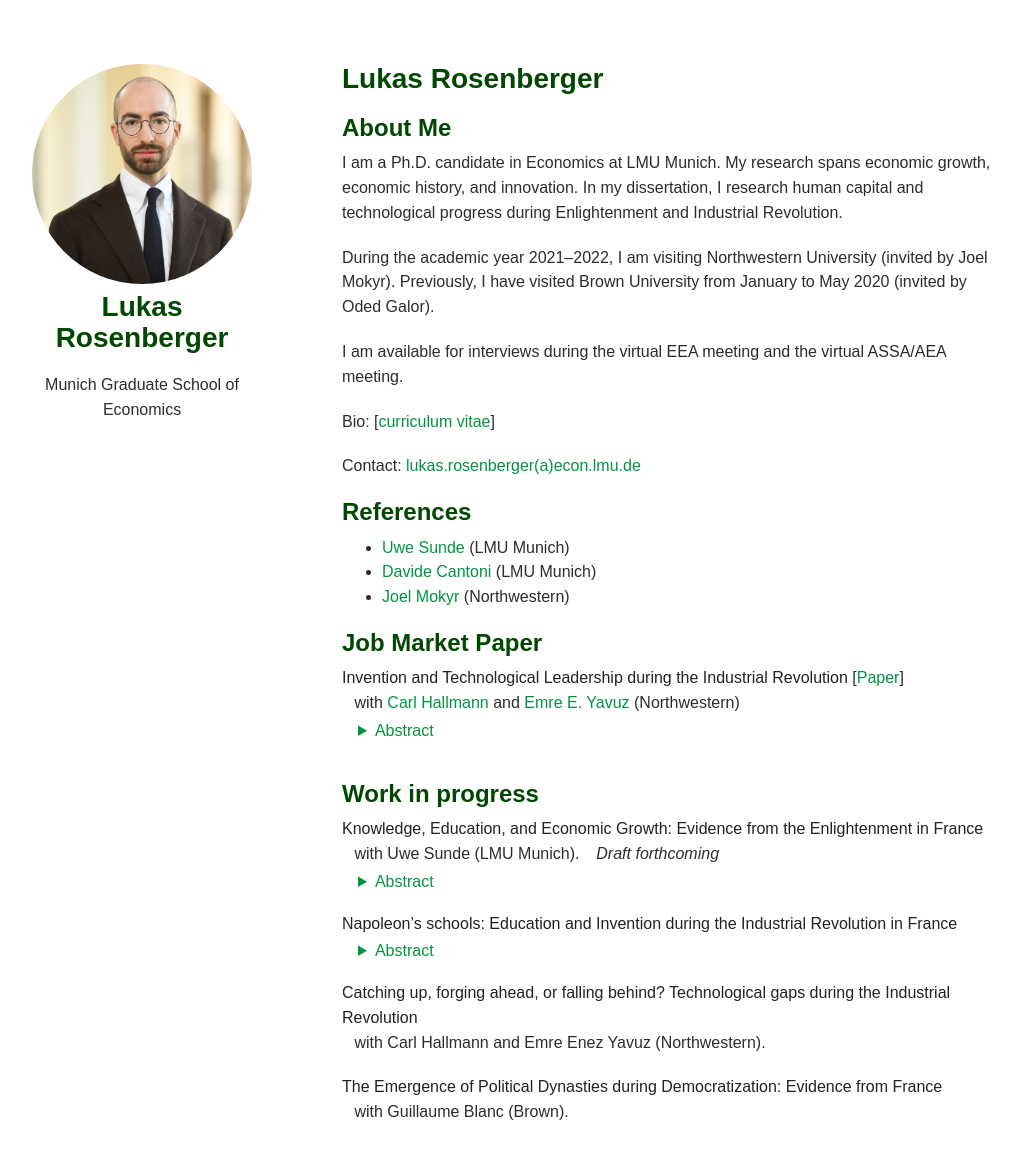
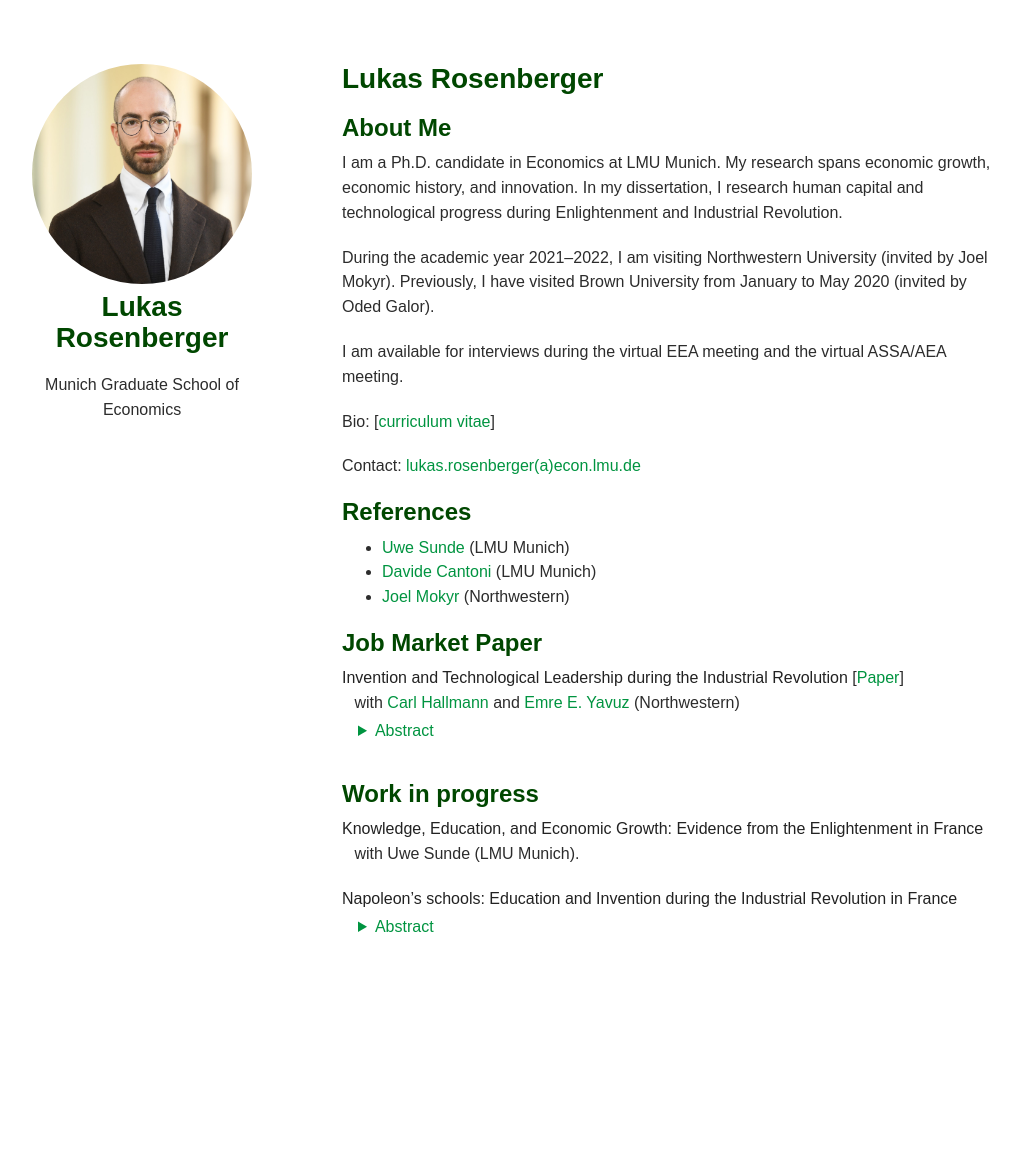
Before and after one commit to lukasrosenberger/academic, a Jekyll site: the page built from index.md, in a window 1280 px wide and 1309 px high. Shown: the top 1159 px of the window, without its empty margins (128-1148 px from the left). Built offline with Jekyll 4.4.1, drawn with Linux system fonts in a browser that asks for light colours; nearby versions of some CDN libraries; some web fonts are replaced; a style sheet for code colours, icons or effects is not loaded; some of the changed text lies outside the part shown.

Commit message:
reduced info

```diff
--- a/_config.yml
+++ b/_config.yml
@@ -2,7 +2,7 @@ title: Lukas Rosenberger
 #position: Ph.D. Candidate
 affiliation: Munich Graduate School of Economics
 #email: lukas.rosenberger@econ.lmu.de
-keywords: Lukas Rosenberger LMU Munich ludwig-maximilians-universität münchen economics history job market candidate northwestern
+keywords: Lukas Rosenberger Northwestern LMU Munich ludwig-maximilians-universität münchen economics history job market candidate northwestern
 #google_scholar: https://scholar.google.com/
 #github_link: https://github.com/yaoyao-liu/minimal-light
 avatar: ./assets/img/Lukas_Rosenberger_LMU.jpg
--- a/index.md
+++ b/index.md
@@ -61,7 +61,10 @@ The evidence informs a debate about whether the acceleration of technological pr
 
 **Knowledge, Education, and Economic Growth: Evidence from the Enlightenment in France**
   <br>
-  &ensp; with Uwe Sunde (LMU Munich). &ensp; *Draft forthcoming*
+  &ensp; with Uwe Sunde (LMU Munich). &ensp;
+
+<!--
+  *Draft forthcoming*
   <details>
   <summary>Abstract</summary>
 
@@ -69,11 +72,13 @@ The evidence informs a debate about whether the acceleration of technological pr
   <br>
   &nbsp;
   </details>
-
+-->
 
 **Napoleon’s schools: Education and Invention during the Industrial Revolution in France**
   <details>
   <summary>Abstract</summary>
+
+<!--
 Was math and science education relevant for invention during the first Industrial Revolution?
 This paper uses a quasi-natural experiment in France to estimate the causal effect of higher secondary school education in math and science on invention between 1800 and 1850.
 In the French Revolution, all public secondary schools in France were closed down and their endowments expropriated.
@@ -84,9 +89,10 @@ On the town level, I can estimate the causal effect of gaining or losing math an
  and
   <br>
   &nbsp;
+-->
   </details>
 
-
+<!--
 **Catching up, forging ahead, or falling behind? Technological gaps during the Industrial Revolution**
   <br>
   &ensp; with Carl Hallmann and Emre Enez Yavuz (Northwestern).
@@ -101,6 +107,8 @@ On the town level, I can estimate the causal effect of gaining or losing math an
   <p>&nbsp;</p>
   <p>&nbsp;</p>
 
+--->
+
 <!--
 
 ## Papers
```
